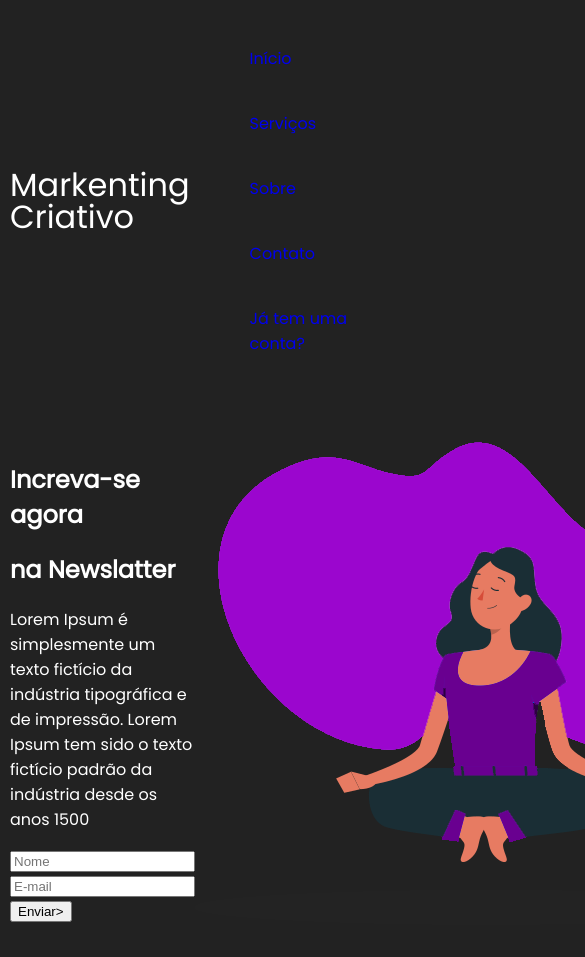
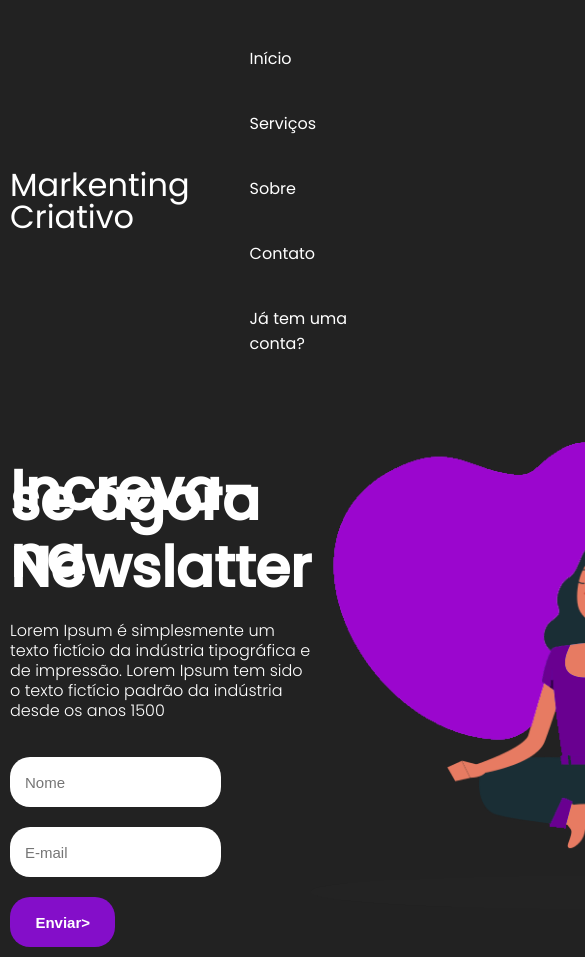
Before and after one commit to Mauriciofraganeves/landing-page, a plain HTML site: page index.html in a window 390 px wide. Shown: the top 957 px of the page, 585 px wide, since content can reach past the window. Drawn offline with Linux system fonts and the light colour scheme; files that its build step writes are made by us from their sources.

Commit message:
first commit

```diff
--- a/index.html
+++ b/index.html
@@ -20,13 +20,13 @@
             <a href="#"><li>Serviços</li></a>
             <a href="#"><li>Sobre</li></a>
             <a href="#"><li>Contato</li></a>
-            <a href="#"><li>Já tem uma conta?</li></a>
+            <a href="#" id="Inscreva-se-bnt"><li>Já tem uma conta?</li></a>
         </ul>
     </header>
 
     <main>
         <aside>
-            <h2>Increva-se agora</h2>
+            <h2><span></span>Increva-se agora</span</h2>
             <h2>na Newslatter</h2>
             <p>
                 Lorem Ipsum é simplesmente um texto fictício da indústria tipográfica e de impressão. Lorem Ipsum tem sido o texto fictício padrão da indústria desde os anos 1500
@@ -39,7 +39,7 @@
         </aside>
 
         <article>
-            <img src="./components/images/77d0a7c454e658833800528e748edbe9.png" alt="mulher-roxa">
+            <img src="./components/images/77d0a7c454e658833800528e748edbe9.png" alt="imagem">
         </article>
     </main>
 
--- /dev/null
+++ b/styles/media.css
@@ -0,0 +1,30 @@
+@media screen and (max-width: 760px){
+
+ header{
+        flex-direction: column;
+    }
+
+     main{
+        flex-direction: column;
+     }
+
+ h2{
+     font-size: 38px;
+ }
+
+ form{
+     margin: 0 auto;
+ }
+
+ input{
+     align-self: center;
+ }
+
+ img{
+     display: none;
+ }
+
+ ul{
+     text-align: center;
+ }
+}
--- a/styles/styles.css
+++ b/styles/styles.css
@@ -24,6 +24,26 @@ li{
     margin: 20px;
 }
 
+a{
+    color: white;
+}
+
+a:hover{
+    color: rgb(132, 14, 201);
+    transition: 0.3s all;
+}
+
+#inscreva-se-bnt{
+    border: 2px solid rgb(132, 14, 201);
+    padding: 10px;
+    border-radius: 15px;
+}
+
+#inscreva-se-bnt:hover{
+    background-color: rgb(132, 14, 201);
+    color: white;
+}
+
 h1{
     font-weight: 200;
 }
@@ -33,3 +53,49 @@ main{
     flex-direction: row;
     margin-top: 50px;
 }
+
+h2{
+    font-size: 56px;
+    line-height: 10px;
+    font-family: poppinsmedium;
+}
+
+span{
+    color: rgb(132, 14, 201);
+}
+
+p{
+    line-height: 20px;
+    max-width: 500px;
+    font-family: poppinslight;
+}
+
+img{
+    width: 570px;
+}
+
+form{
+    display: flex;
+    flex-direction: column;
+    width: 70%
+}
+
+form [type="submit"]{
+    height: 50px;
+    width: 50%;
+    background-color: rgb(132, 14, 201);
+    color: white;
+    font-weight: bold;
+}
+form [type="submit"]:hover{
+    cursor: pointer;
+}
+
+input{
+    margin-top: 20px;
+    height: 20px;
+    padding: 15px;
+    border-radius: 20px;
+    border: none;
+    font-size: 15px;
+}
```
Also changed, not shown: 1 other file.
